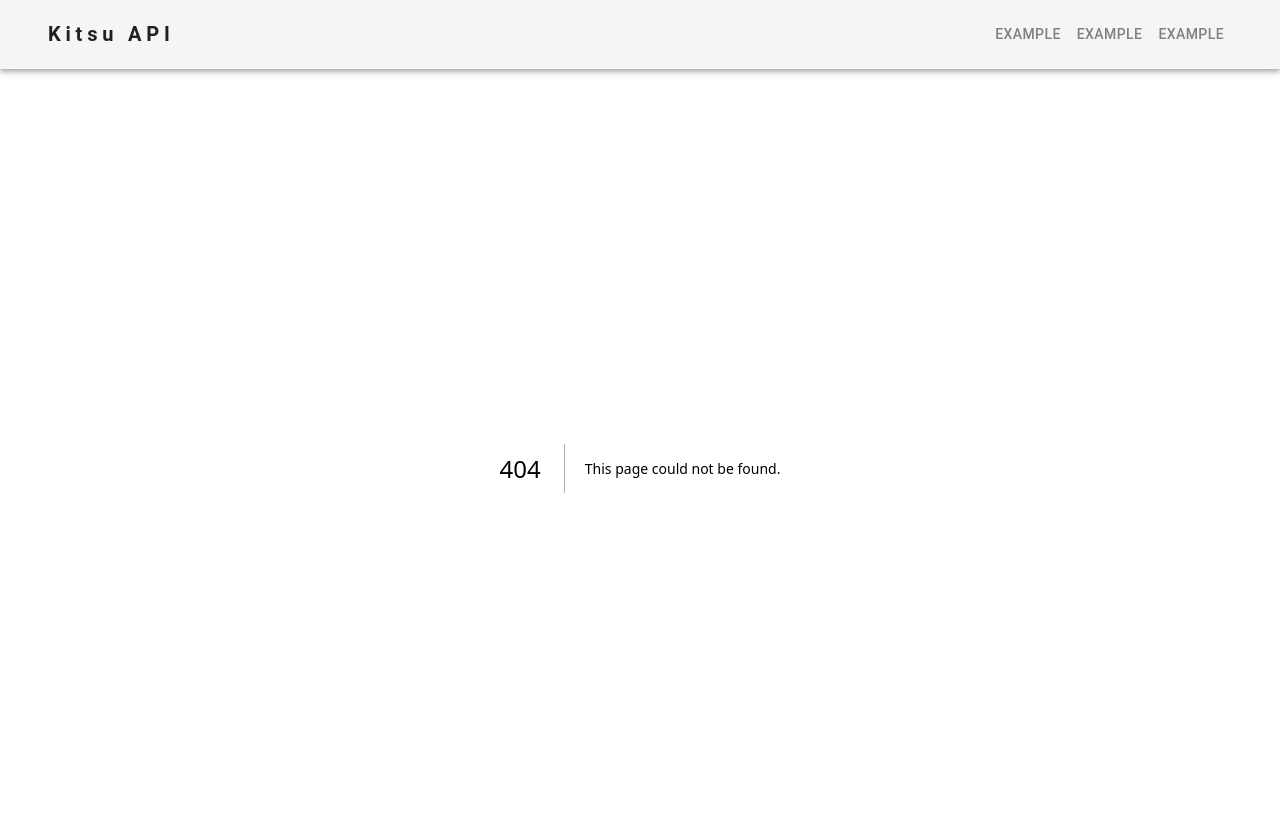
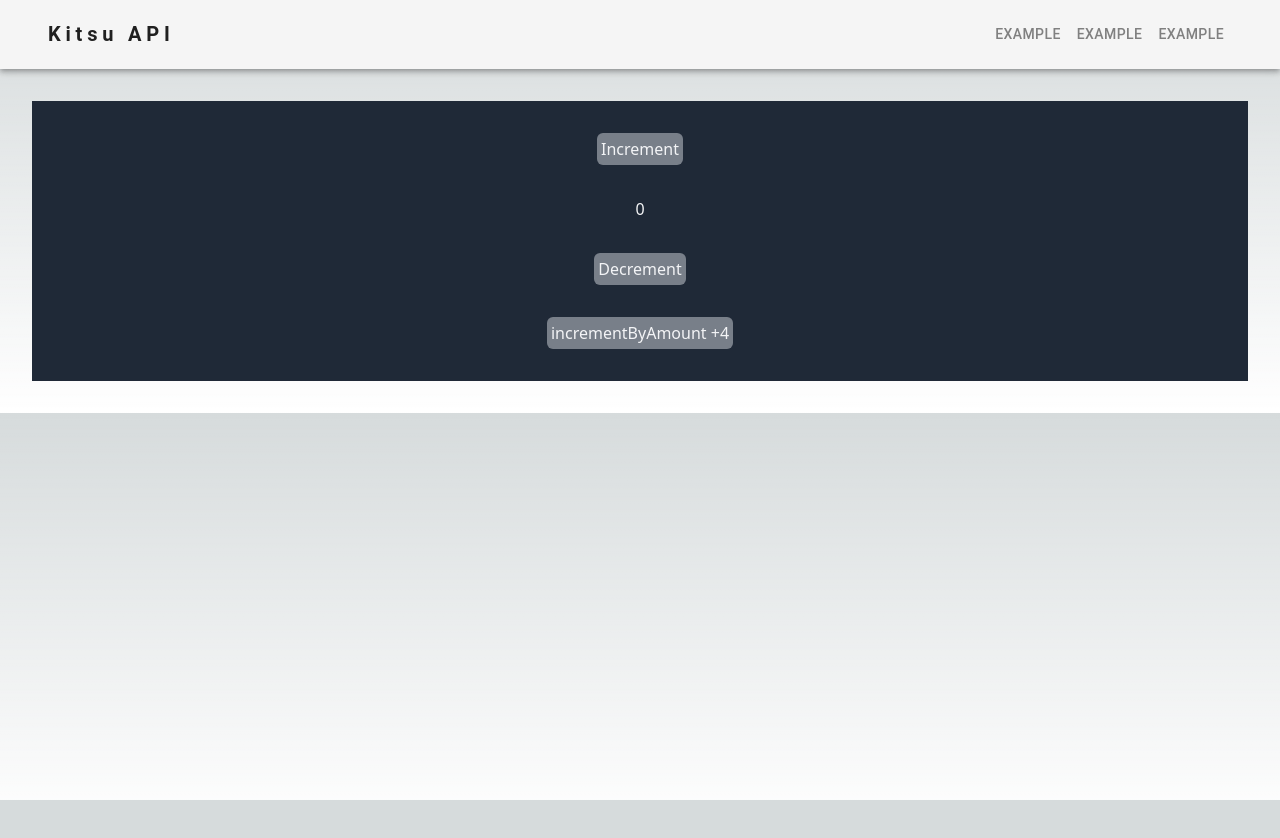
Before and after one commit to Sakihiko-03/manga-api-web, a Next.js app: page /counter in a window 1280 px wide. Before the commit this address had no page. Shown: the top 838 px of the page. After the commit the page ends 800 px from the top, so only its background shows below. Built offline with nearby package versions, Linux system fonts and the light colour scheme.

Commit message:
add Redux, test page

```diff
--- /dev/null
+++ b/app/counter/page.tsx
@@ -0,0 +1,52 @@
+'use client'
+import { useAppDispatch, useAppSelector } from '@/store/hook'
+import React, { useState } from 'react'
+import { decrement, increment, incrementByAmount } from '@/store/slices/counterSlice'
+import { Provider } from 'react-redux'
+import { RootState, store } from '@/store/store'
+
+const App = () => {
+  return (
+    <Provider store={store}>
+      <Counter />
+    </Provider>
+  )
+}
+
+export default App
+
+function Counter() {
+  // The `state` arg is correctly typed as `RootState` already
+  const count = useAppSelector((state: RootState) => state.counter.value)
+  const dispatch = useAppDispatch()
+
+  // omit rendering logic
+  return (
+    <div className='bg-gray-800 p-8 m-8'>
+      <div className='text-gray-100 gap-8 flex flex-col items-center'>
+        <button
+          className='text-gray-100 bg-gray-300/50 p-1 rounded-md'
+          aria-label="Increment value"
+          onClick={() => dispatch(increment())}
+        >
+          Increment
+        </button>
+        <span>{count}</span>
+        <button
+          className='text-gray-100 bg-gray-300/50 p-1 rounded-md'
+          aria-label="Decrement value"
+          onClick={() => dispatch(decrement())}
+        >
+          Decrement
+        </button>
+        <button
+          className='text-gray-100 bg-gray-300/50 p-1 rounded-md'
+          aria-label="Decrement value"
+          onClick={() => dispatch(incrementByAmount(4))}
+        >
+          incrementByAmount +4
+        </button>
+      </div>
+    </div>
+  )
+}
--- a/app/page.tsx
+++ b/app/page.tsx
@@ -1,5 +1,5 @@
 'use client'
-import React, { useState, useEffect } from 'react';
+// import React, { useState, useEffect } from 'react';
 import { FormControl, FormLabel, TextField, RadioGroup, FormControlLabel, Radio, Pagination } from '@mui/material';
 import { useFormik } from 'formik';
 import ScrollToTopButton from '@/components/button_to_top';
@@ -7,15 +7,34 @@ import CardAnime from '@/components/card_ani';
 import GetAnimeData from './api/route';
 import SkeletonCardList from '@/components/skeleton';
 import { Anime } from '@/types/anime';
+import { useAppDispatch, useAppSelector } from '@/store/hook';
+import { RootState, store } from '@/store/store';
+import { useEffect } from 'react';
+import { setAniData, setCurrentPage, setShowSkeleton, setTotalAni } from '@/store/slices/animeSlice';
+import { Provider } from 'react-redux';
 
 // PascalCase ชื่อไฟล์ component
 // camelCase ตัวแปร, .ts
+const App = () => {
+  return (
+    <Provider store={store}>
+      <Home />
+    </Provider>
+  )
+}
+
+export default App
 
 const Home = () => {
-  const [AniData, setAniData] = useState<Anime[]>();
-  const [TotalAni, setTotalAni] = useState<number>(1);
-  const [currentPage, setCurrentPage] = useState(1);
-  const [showSkeleton, setShowSkeleton] = useState(true);
+  // const [AniData, setAniData] = useState<Anime[]>();
+  // const [TotalAni, setTotalAni] = useState<number>(1);
+  // const [currentPage, setCurrentPage] = useState(1);
+  // const [showSkeleton, setShowSkeleton] = useState(true);
+  const dispatch = useAppDispatch();
+  const aniData = useAppSelector((state: RootState) => state.anime.aniData);
+  const totalAni = useAppSelector((state: RootState) => state.anime.totalAni);
+  const currentPage = useAppSelector((state: RootState) => state.anime.currentPage);
+  const showSkeleton = useAppSelector((state: RootState) => state.anime.showSkeleton);
 
   const formik = useFormik({
     initialValues: {
@@ -31,9 +50,12 @@ const Home = () => {
         currentPage,
         formik.values.searchTitle,
         formik.values.searchCategories);
-      setAniData(data);
-      setTotalAni(count ?? NaN);
-      setShowSkeleton(false);
+      // setAniData(data);
+      // setTotalAni(count ?? NaN);
+      // setShowSkeleton(false);
+      dispatch(setAniData(data));
+      dispatch(setTotalAni(count ?? NaN));
+      dispatch(setShowSkeleton(false));
     }
     getData();
   }, [currentPage, formik.values.searchTitle, formik.values.searchCategories]);
@@ -63,9 +85,9 @@ const Home = () => {
         </RadioGroup>
       </FormControl>
       <Pagination
-        count={Math.ceil(TotalAni / 20)}
+        count={Math.ceil(totalAni / 20)}
         page={currentPage}
-        onChange={(e, value) => setCurrentPage(value)}
+        onChange={(e, value) => dispatch(setCurrentPage(value))}
         shape="rounded" />
       {
         showSkeleton ? (
@@ -75,7 +97,7 @@ const Home = () => {
         ) : (
           <>
             <div className='grid grid-cols-2 gap-4 lg:grid-cols-3'>
-              <CardAnime value={AniData} />
+              <CardAnime value={aniData} />
             </div>
           </>
         )}
@@ -84,4 +106,4 @@ const Home = () => {
   )
 }
 
-export default Home;
+// export default Home;
--- a/package.json
+++ b/package.json
@@ -14,6 +14,7 @@
     "@heroicons/react": "^2.0.18",
     "@mui/icons-material": "^5.13.7",
     "@mui/material": "^5.13.6",
+    "@reduxjs/toolkit": "^1.9.5",
     "@types/node": "20.3.3",
     "@types/react": "18.2.14",
     "@types/react-dom": "18.2.6",
@@ -24,6 +25,7 @@
     "postcss": "8.4.24",
     "react": "18.2.0",
     "react-dom": "18.2.0",
+    "react-redux": "^8.1.1",
     "tailwindcss": "3.3.2",
     "typescript": "5.1.6"
   }
--- /dev/null
+++ b/store/hook.ts
@@ -0,0 +1,7 @@
+import { useDispatch, useSelector } from 'react-redux'
+import type { TypedUseSelectorHook } from 'react-redux'
+import type { RootState, AppDispatch } from './store'
+
+// Use throughout your app instead of plain `useDispatch` and `useSelector`
+export const useAppDispatch: () => AppDispatch = useDispatch
+export const useAppSelector: TypedUseSelectorHook<RootState> = useSelector
--- /dev/null
+++ b/store/slices/animeSlice.ts
@@ -0,0 +1,49 @@
+import { createAsyncThunk, createSlice } from "@reduxjs/toolkit";
+import type { PayloadAction } from "@reduxjs/toolkit";
+import { RootState } from "../store";
+import { Anime } from "@/types/anime";
+
+// Define a type for the slice state
+interface AnimeState {
+  aniData: Anime[];
+  totalAni: number;
+  currentPage: number;
+  showSkeleton: boolean;
+}
+
+// Define the initial state using that type
+const initialState: AnimeState = {
+  aniData: [],
+  totalAni: 1,
+  currentPage: 1,
+  showSkeleton: true,
+};
+export const animeSlice = createSlice({
+  name: "anime",
+  // `createSlice` will infer the state type from the `initialState` argument
+  initialState,
+
+  reducers: {
+    setAniData: (state, action) => {
+      state.aniData = action.payload;
+    },
+    setTotalAni: (state, action) => {
+      state.totalAni = action.payload;
+    },
+    setCurrentPage: (state, action) => {
+      state.currentPage = action.payload;
+    },
+    setShowSkeleton: (state, action) => {
+      state.showSkeleton = action.payload;
+    },
+  },
+});
+
+// export const { increment, decrement, incrementByAmount } = animeSlice.actions;
+export const { setAniData, setTotalAni, setCurrentPage, setShowSkeleton } =
+  animeSlice.actions;
+
+// Other code such as selectors can use the imported `RootState` type
+export const selectCount = (state: RootState) => state.counter.value;
+
+export default animeSlice.reducer;
--- /dev/null
+++ b/store/slices/counterSlice.ts
@@ -0,0 +1,38 @@
+import { createSlice } from '@reduxjs/toolkit'
+import type { PayloadAction } from '@reduxjs/toolkit'
+import { RootState } from '../store'
+
+// Define a type for the slice state
+interface CounterState {
+  value: number
+}
+
+// Define the initial state using that type
+const initialState: CounterState = {
+  value: 0,
+}
+
+export const counterSlice = createSlice({
+  name: 'counter',
+  // `createSlice` will infer the state type from the `initialState` argument
+  initialState,
+  reducers: {
+    increment: (state) => {
+      state.value += 1
+    },
+    decrement: (state) => {
+      state.value -= 1
+    },
+    // Use the PayloadAction type to declare the contents of `action.payload`
+    incrementByAmount: (state, action: PayloadAction<number>) => {
+      state.value += action.payload
+    },
+  },
+})
+
+export const { increment, decrement, incrementByAmount } = counterSlice.actions
+
+// Other code such as selectors can use the imported `RootState` type
+export const selectCount = (state: RootState) => state.counter.value
+
+export default counterSlice.reducer
--- /dev/null
+++ b/store/store.ts
@@ -0,0 +1,17 @@
+// Create a Redux Store
+import { configureStore } from "@reduxjs/toolkit";
+import counterReducer from "@/store/slices/counterSlice";
+import animeSlice from "./slices/animeSlice";
+
+export const store = configureStore({
+  reducer: {
+    // Add Slice Reducers to the Store
+    counter: counterReducer,
+    anime: animeSlice,
+  },
+});
+
+// Infer the `RootState` and `AppDispatch` types from the store itself
+export type RootState = ReturnType<typeof store.getState>;
+// Inferred type: {posts: PostsState, comments: CommentsState, users: UsersState}
+export type AppDispatch = typeof store.dispatch;
```
Also changed, not shown: 1 other file (tests, documents, lock files or other folders).
